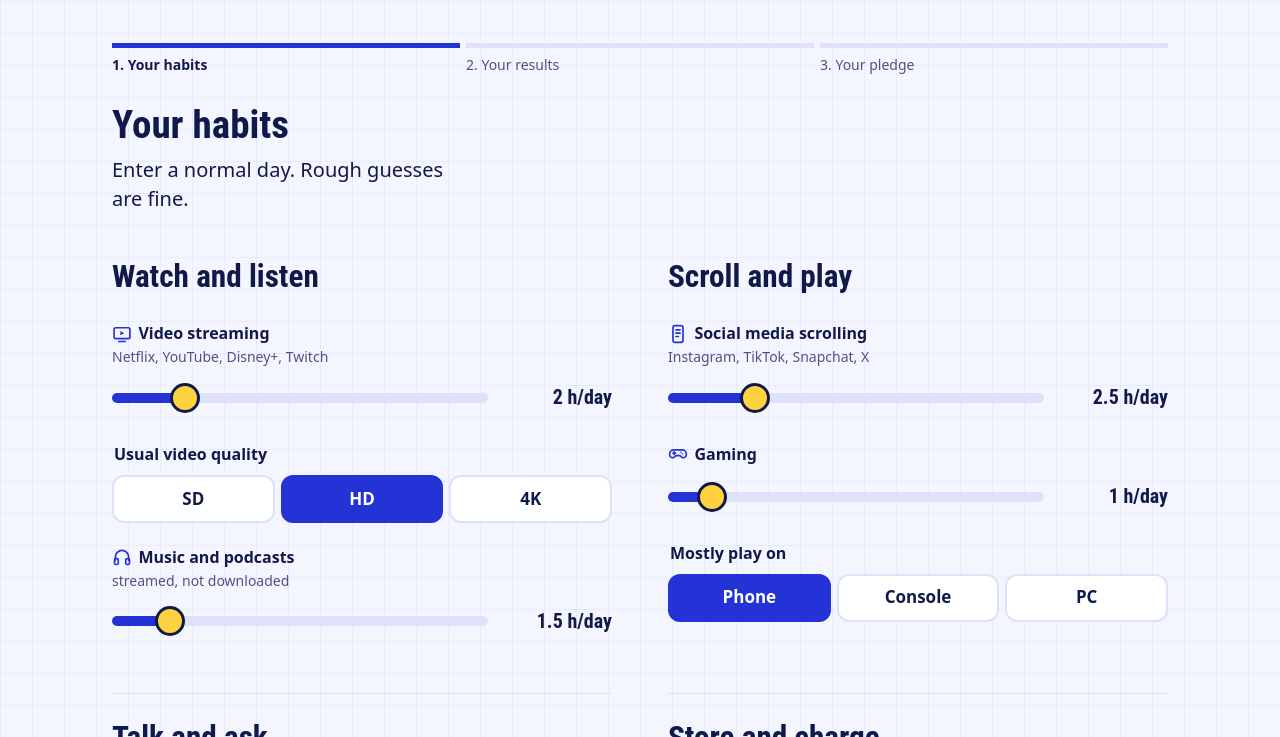
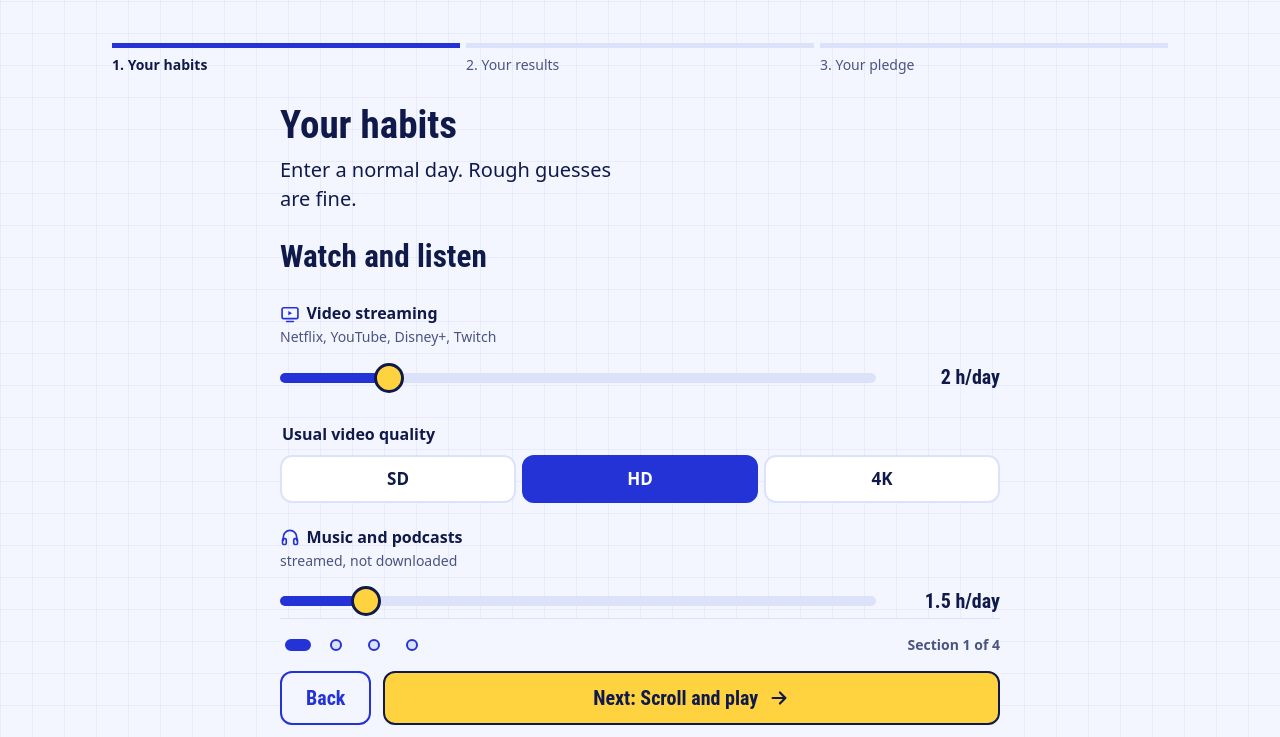
Before and after one commit to richardcanina-ux/digital-energy-calculator, a plain HTML site: page index.html in a window 1280 px wide. Both pictures are taken after a click on the button "Find my digital footprint". Shown: the part 63-800 px from the top of the page. Drawn offline with Linux system fonts and the light colour scheme.

Commit message:
Split the habits step into 4 short sections
Watch and listen, Scroll and play, Talk and ask, and Store and charge now
show one at a time, with dots, "Section n of 4", and Back / "Next: ..."
buttons pinned to the bottom of the screen. The column is centered on
desktop. Same questions and form fields, in English and Spanish.

Co-Authored-By: Claude Opus 5.5 <noreply@anthropic.com>

```diff
--- a/app.js
+++ b/app.js
@@ -395,6 +395,49 @@ if (form) {
     };
   }
 
+  /* ---------- step 1 is split into 4 short sections ---------- */
+
+  const habitPages = [...steps.habits.querySelectorAll(".habit-page")];
+  const habitDots = [...document.querySelectorAll(".habit-dot")];
+  const habitNext = document.getElementById("habit-next");
+  const habitResults = document.getElementById("habit-results");
+  let habitPage = 0; // 0 = first section
+
+  const sectionName = (k) => habitPages[k].querySelector("legend").textContent;
+
+  // Text that depends on the current section (also redrawn when the language changes).
+  function updateHabitNav() {
+    const total = habitPages.length;
+    const last = habitPage === total - 1;
+    habitNext.hidden = last;
+    habitResults.hidden = !last; // "See my results" only on the last section
+    if (!last) document.getElementById("habit-next-label").textContent = t("habits.nextTo", { section: sectionName(habitPage + 1) });
+    document.getElementById("habit-count").textContent = t("habits.count", { n: habitPage + 1, total });
+    habitDots.forEach((dot, k) => {
+      dot.setAttribute("aria-label", t("habits.dotLabel", { section: sectionName(k), n: k + 1, total }));
+      if (k === habitPage) dot.setAttribute("aria-current", "step");
+      else dot.removeAttribute("aria-current");
+    });
+  }
+
+  // Shows one section. focus = true moves to the top and puts keyboard focus on the new section.
+  function showHabitPage(k, { focus = true } = {}) {
+    habitPage = Math.max(0, Math.min(habitPages.length - 1, k));
+    habitPages.forEach((page, i) => (page.hidden = i !== habitPage));
+    updateHabitNav();
+    if (focus) {
+      window.scrollTo(0, 0);
+      habitPages[habitPage].focus({ preventScroll: true }); // screen readers read the section's name
+    }
+  }
+
+  habitNext.addEventListener("click", () => showHabitPage(habitPage + 1));
+  document.getElementById("habit-back").addEventListener("click", () => {
+    if (habitPage === 0) showStep("welcome"); // Back from the first section returns to the welcome screen
+    else showHabitPage(habitPage - 1);
+  });
+  habitDots.forEach((dot, k) => dot.addEventListener("click", () => showHabitPage(k)));
+
   /* ---------- step 1 controls: sliders and steppers ---------- */
 
   function updateSlider(slider) {
@@ -461,6 +504,7 @@ if (form) {
   document.querySelectorAll("[data-go]").forEach((btn) => {
     btn.addEventListener("click", () => {
       const target = btn.dataset.go;
+      if (target === "habits") showHabitPage(0, { focus: false });
       if (target === "results") {
         const unchanged = lastResult && JSON.stringify(readInputs()) === JSON.stringify(lastResult.inputs);
         if (unchanged) document.getElementById("result-card").classList.add("is-settled");
@@ -774,12 +818,14 @@ if (form) {
     if (feedbackUI) feedbackUI.reset();
     form.querySelectorAll('input[type="range"]').forEach(updateSlider);
     updateOverlapNote();
+    showHabitPage(0, { focus: false });
     showStep("welcome");
   });
 
   // When the language changes, redraw every piece of text that JavaScript built (no animations replay).
   languageHooks.push(() => {
     form.querySelectorAll('input[type="range"]').forEach(updateSlider);
+    updateHabitNav();
     renderGridMix();
     const errorBox = document.getElementById("form-error");
     if (!errorBox.hidden && errorBox.dataset.key) errorBox.textContent = t(errorBox.dataset.key);
--- a/data/strings.js
+++ b/data/strings.js
@@ -96,6 +96,11 @@ const STRINGS = {
     "unit.hPerDay": "h/day",
     "habits.overlap": "That adds up to more than 24 hours. That's fine if you do some things at the same time.",
     "habits.next": "See my results",
+    "habits.back": "Back",
+    "habits.nextTo": "Next: {section}",
+    "habits.count": "Section {n} of {total}",
+    "habits.dotsAria": "Habit sections",
+    "habits.dotLabel": "{section}, section {n} of {total}",
 
     /* ---------- step 2: results ---------- */
     "results.title": "My digital year",
@@ -293,6 +298,11 @@ const STRINGS = {
     "unit.hPerDay": "h/día",
     "habits.overlap": "Eso suma más de 24 horas. No pasa nada si haces algunas cosas al mismo tiempo.",
     "habits.next": "Ver mis resultados",
+    "habits.back": "Atrás",
+    "habits.nextTo": "Siguiente: {section}",
+    "habits.count": "Sección {n} de {total}",
+    "habits.dotsAria": "Secciones de hábitos",
+    "habits.dotLabel": "{section}, sección {n} de {total}",
 
     /* ---------- paso 2: resultados ---------- */
     "results.title": "Mi año digital",
--- a/index.html
+++ b/index.html
@@ -115,7 +115,7 @@
           <p class="lede" data-i18n="habits.lede">Enter a normal day. Rough guesses are fine.</p>
         </div>
 
-        <fieldset class="group">
+        <fieldset class="group habit-page" data-page="1" tabindex="-1">
           <legend data-i18n="group.watch">Watch and listen</legend>
 
           <div class="field">
@@ -144,7 +144,7 @@
           </div>
         </fieldset>
 
-        <fieldset class="group">
+        <fieldset class="group habit-page" data-page="2" tabindex="-1" hidden>
           <legend data-i18n="group.scroll">Scroll and play</legend>
 
           <div class="field">
@@ -173,7 +173,7 @@
           </fieldset>
         </fieldset>
 
-        <fieldset class="group">
+        <fieldset class="group habit-page" data-page="3" tabindex="-1" hidden>
           <legend data-i18n="group.talk">Talk and ask</legend>
 
           <div class="field">
@@ -203,7 +203,7 @@
           </div>
         </fieldset>
 
-        <fieldset class="group">
+        <fieldset class="group habit-page" data-page="4" tabindex="-1" hidden>
           <legend data-i18n="group.store">Store and charge</legend>
 
           <div class="field">
@@ -246,8 +246,24 @@
 
         <p class="overlap-note" id="overlap-note" data-i18n="habits.overlap" hidden>That adds up to more than 24 hours. That's fine if you do some things at the same time.</p>
 
-        <div class="actions">
-          <button type="button" class="btn btn-primary" data-go="results" data-i18n="habits.next">See my results</button>
+        <!-- Section navigation: one group of questions at a time (app.js shows/hides the fieldsets above).
+             The dots and the Back/Next buttons are pinned together at the bottom of the screen. -->
+        <div class="habit-footer">
+        <div class="habit-nav">
+          <div class="habit-dots" id="habit-dots" role="group" aria-label="Habit sections" data-i18n-aria="habits.dotsAria">
+            <button type="button" class="habit-dot" data-page="1"></button>
+            <button type="button" class="habit-dot" data-page="2"></button>
+            <button type="button" class="habit-dot" data-page="3"></button>
+            <button type="button" class="habit-dot" data-page="4"></button>
+          </div>
+          <p class="habit-count" id="habit-count">Section 1 of 4</p>
+        </div>
+
+        <div class="actions habit-actions">
+          <button type="button" class="btn btn-quiet" id="habit-back" data-i18n="habits.back">Back</button>
+          <button type="button" class="btn btn-primary" id="habit-next"><span id="habit-next-label">Next: Scroll and play</span><svg class="btn-arrow" viewBox="0 0 24 24" aria-hidden="true" focusable="false"><path d="M5 12h14M13 6l6 6-6 6"/></svg></button>
+          <button type="button" class="btn btn-primary" id="habit-results" data-go="results" data-i18n="habits.next" hidden>See my results</button>
+        </div>
         </div>
       </section>
 
--- a/styles.css
+++ b/styles.css
@@ -408,6 +408,52 @@ input[type="range"]::-moz-range-thumb {
 
 .overlap-note { color: var(--slate); font-size: var(--step--1); }
 
+/* ---------- Step 1 in 4 sections ---------- */
+#step-habits { max-width: 720px; margin: 0 auto; } /* one section at a time: a centered, comfortable reading width on desktop */
+.habit-page { margin-bottom: 8px; }
+.habit-page:focus { outline: none; } /* focus is moved here only so screen readers announce the section */
+.habit-nav { display: flex; align-items: center; justify-content: space-between; gap: 12px; }
+.habit-dots { display: flex; gap: 2px; }
+.habit-dot {
+  width: 36px;
+  height: 44px; /* tap area; the visible dot is drawn below */
+  padding: 0;
+  border: 0;
+  background: transparent;
+  cursor: pointer;
+  position: relative;
+}
+.habit-dot::after {
+  content: "";
+  position: absolute;
+  left: 50%;
+  top: 50%;
+  width: 12px;
+  height: 12px;
+  transform: translate(-50%, -50%);
+  border-radius: 999px;
+  background: var(--mist);
+  border: 2px solid var(--grid);
+  transition: width 0.2s;
+}
+.habit-dot[aria-current]::after { width: 26px; background: var(--grid); }
+.habit-count { margin: 0; color: var(--slate); font-size: var(--step--1); font-weight: 600; }
+/* Dots + Back/Next are pinned together to the bottom of the screen, so they're always in reach and never half-covered */
+.habit-footer {
+  position: sticky;
+  bottom: 0;
+  z-index: 4;
+  margin-top: 8px;
+  padding: 4px 0 max(12px, env(safe-area-inset-bottom));
+  background: var(--paper);
+  box-shadow: 0 -1px 0 var(--mist);
+}
+.actions.habit-actions { flex-wrap: nowrap; margin: 4px 0 0; } /* Back and Next share one row */
+/* WCAG 2.4.11: keep keyboard-focused fields from hiding behind the pinned bar */
+html:has(#step-habits:not([hidden])) { scroll-padding-bottom: 140px; }
+.habit-actions .btn-quiet { flex: 0 0 auto; }
+.habit-actions .btn-primary { flex: 1 1 auto; min-width: 0; text-align: center; }
+
 /* ---------- Buttons ---------- */
 .actions { display: flex; flex-wrap: wrap; gap: 12px; margin: 24px 0 16px; }
 .btn {
@@ -676,11 +722,6 @@ blockquote { margin: 0 0 1em; padding: 4px 0 4px 16px; border-left: 5px solid va
   }
   .welcome > .lede { font-size: var(--step-1); }
   .welcome-art { align-self: center; max-width: none; margin: 0; }
-  #step-habits { display: grid; grid-template-columns: 1fr 1fr; column-gap: 56px; }
-  #step-habits[hidden] { display: none; }
-  #step-habits > .habits-head,
-  #step-habits > .overlap-note,
-  #step-habits > .actions { grid-column: 1 / -1; } /* full width, above and below the two columns */
 
   .results-layout { display: grid; grid-template-columns: 460px 1fr; gap: 56px; align-items: start; }
   .results-side { margin-top: 0; }
@@ -696,6 +737,7 @@ blockquote { margin: 0 0 1em; padding: 4px 0 4px 16px; border-left: 5px solid va
 
 /* ---------- Motion preferences ---------- */
 @media (prefers-reduced-motion: reduce) {
+  .habit-dot::after { transition: none; }
   .digit-strip,
   .card.is-revealed .bar-fill { transition: none; }
   .card.is-revealed .disk-spin { animation: none; }
```
Also changed, not shown: 1 other file.
